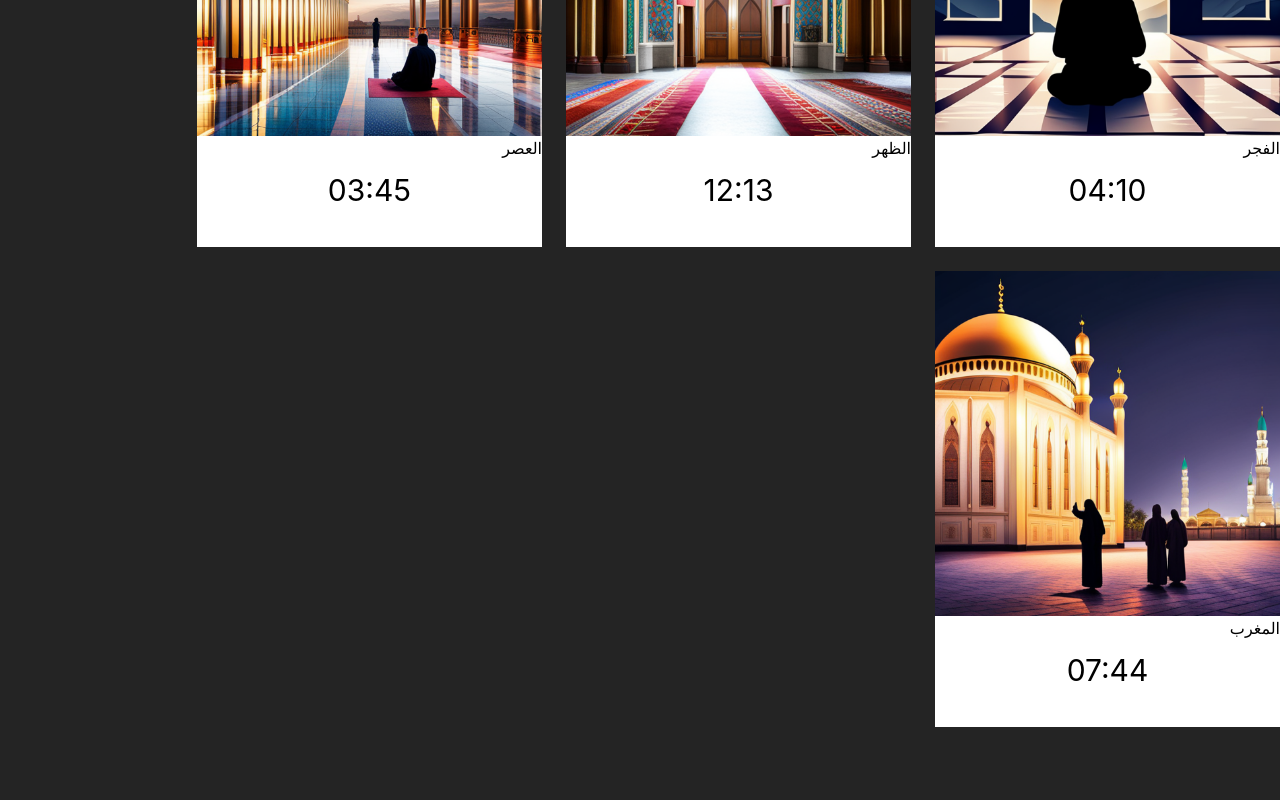
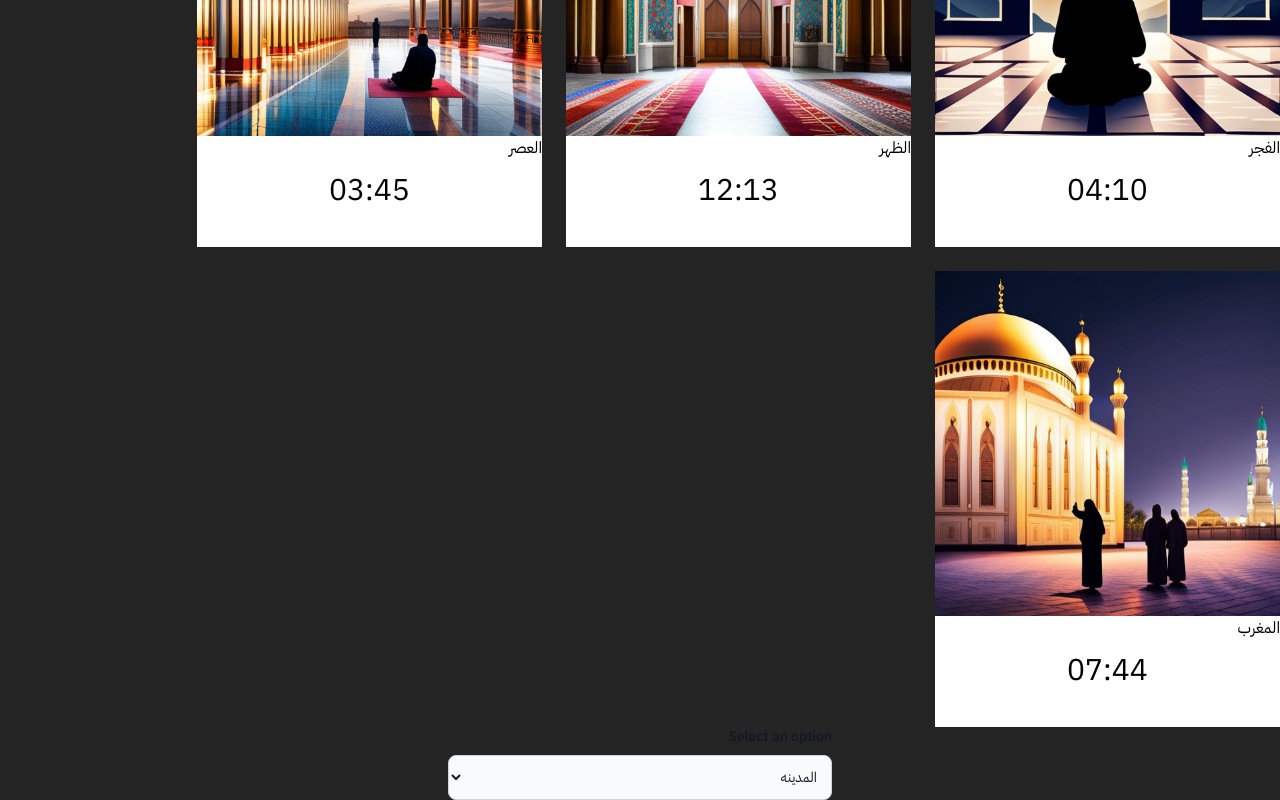
Before and after one commit to mohammadjalizi/prayers-timings-react, a React (Vite) app: page / in a window 1280 px wide. Shown: the part 274-1074 px from the top of the page. Before the commit the page ends 1001 px from the top, so only its background shows below. Built offline with nearby package versions, Linux system fonts and the light colour scheme.

Commit message:
add  font

```diff
--- a/src/App.css
+++ b/src/App.css
@@ -1,5 +1,12 @@
+@import url("https://fonts.googleapis.com/css2?family=IBM+Plex+Sans+Arabic:wght@100;200;300;400;500;600;700&display=swap");
+
+html{
+direction: rtl;
+font-family: "IBM Plex Sans Arabic", sans-serif !important;
+
+}
 :root {
-  direction: rtl;
+
   font-family: Inter, system-ui, Avenir, Helvetica, Arial, sans-serif;
   line-height: 1.5;
   font-weight: 400;
--- a/src/componenet/Maincontext.jsx
+++ b/src/componenet/Maincontext.jsx
@@ -34,6 +34,18 @@ const Maincontext = () => {
 <Prayer name="المغرب" time="07:44"  image="src/assets/night-prayer-mosque.png" />
 </div>
 
+
+{/* select */}
+<form class="max-w-sm mx-auto">
+  <label for="countries" class="block mb-2 text-sm font-medium text-gray-900 dark:text-white">Select an option</label>
+  <select id="countries" class="bg-gray-50 border border-gray-300 text-gray-900 text-sm rounded-lg focus:ring-blue-500 focus:border-blue-500 block w-full p-2.5 dark:bg-gray-700 dark:border-gray-600 dark:placeholder-gray-400 dark:text-white dark:focus:ring-blue-500 dark:focus:border-blue-500">
+    <option selected>المدینه</option>
+    <option value="US">United States</option>
+
+  </select>
+</form>
+
+
 </div>
   )
 }
```
